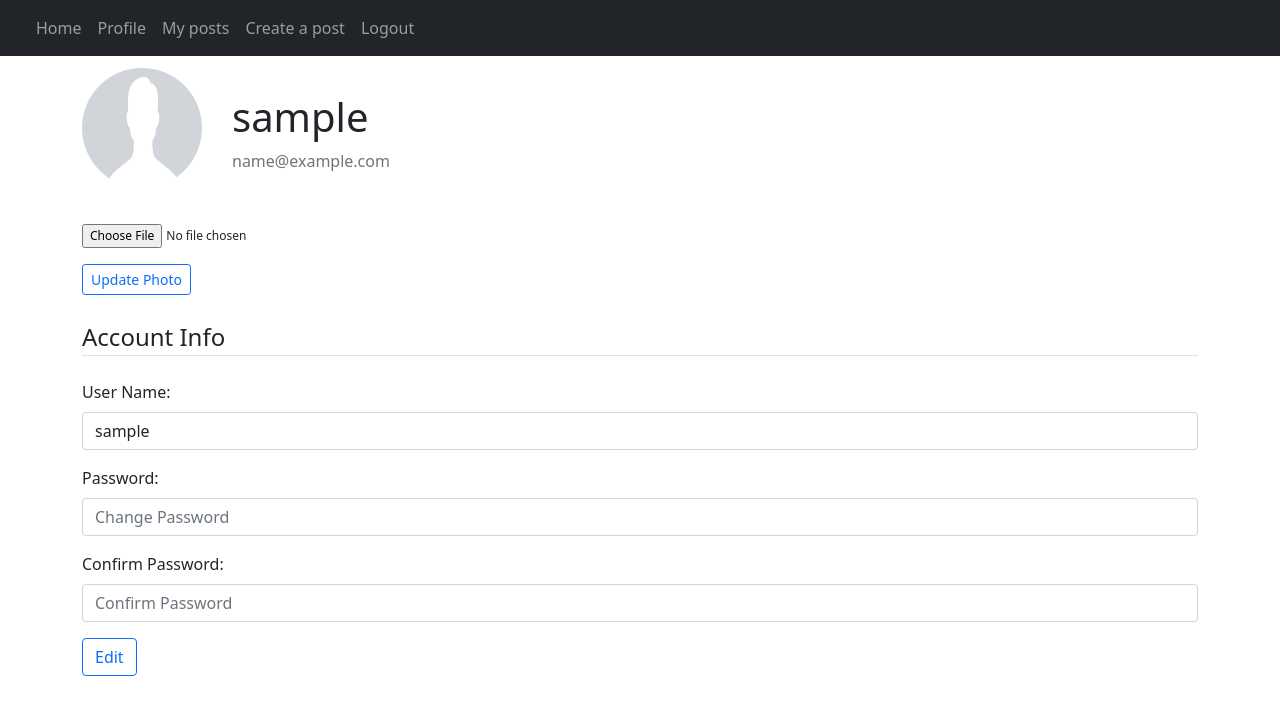
After one commit to JohnnyHsieh1020/Blog_proj, a Flask app: page /profile in a window 1280 px wide. The commit adds this page. Shown: the top 715 px of the page. Run offline with Flask 2, Linux system fonts and the light colour scheme; the visitor is signed in with stand-in values (Sample User, id 1); data comes from the database, SQL or seed files in the repository; some libraries are stand-ins or nearby versions.

Commit message:
performed profile page and set input minlength

```diff
--- a/blog/auth.py
+++ b/blog/auth.py
@@ -4,6 +4,9 @@ from . import db
 from .models import User
 from flask_login import login_user, logout_user, login_required, current_user
 from werkzeug.security import generate_password_hash, check_password_hash
+from werkzeug.utils import secure_filename
+import os
+from datetime import datetime
 
 
 auth = Blueprint('auth', __name__)
@@ -50,16 +53,10 @@ def sign_up():
         # Info restrictions
         if username_exists:
             flash('Name is already in used!', category='error')
-        elif len(username) <= 2:
-            flash('Name must be greater than 2 characters.', category='error')
         elif email_exists:
             flash('Email is already in used!', category='error')
-        elif len(email) <= 4:
-            flash('Email must be greater than 4 characters.', category='error')
         elif pwd_1 != pwd_2:
             flash('Password don\'t match!', category='error')
-        elif len(pwd_1) <= 5:
-            flash('Password must be greater than 5 characters.', category='error')
         else:
             new_user = User(username=username, email=email,
                             pwd=generate_password_hash(pwd_1, method='sha256'))
@@ -72,6 +69,93 @@ def sign_up():
     return render_template('sign_up.html', user=current_user)
 
 
+# Profile Page
+@auth.route('/profile', methods=['Get', 'POST'])
+@login_required  # Access this page if you have logged in.
+def profile():
+    user = User.query.filter_by(id=current_user.id).first()
+
+    if user:
+        if request.method == 'POST':
+            # Get new info
+            name = request.form['name']
+            pwd_1 = request.form['password1']
+            pwd_2 = request.form['password2']
+
+            if current_user.username != name:
+                username_exists = User.query.filter_by(username=name).first()
+                if username_exists:
+                    flash('Name is already in used!', category='error')
+                    return render_template('profile.html', user=current_user, username=current_user.username)
+                elif pwd_1 == '' and pwd_2 == '':
+                    # Update data
+                    user.username = name
+                    db.session.commit()
+
+                    # Show message
+                    flash('Saved!', category='success')
+                elif pwd_1 != pwd_2:
+                    flash('Password don\'t match!', category='error')
+                    return render_template('profile.html', user=current_user, username=current_user.username)
+                else:
+                    # Update data
+                    user.username = name
+                    user.pwd = generate_password_hash(
+                        pwd_1, method='sha256')
+                    db.session.commit()
+
+                    # Show message
+                    flash('Saved!', category='success')
+                # return render_template('profile.html', user=current_user, username=name)
+            else:
+                if pwd_1 == '' and pwd_2 == '':
+                    # Update data
+                    user.username = name
+                    db.session.commit()
+
+                    # Show message
+                    flash('Saved!', category='success')
+                elif pwd_1 != pwd_2:
+                    flash('Password don\'t match!', category='error')
+                    return render_template('profile.html', user=current_user, username=current_user.username)
+                else:
+                    # Update data
+                    user.username = name
+                    user.pwd = generate_password_hash(
+                        pwd_1, method='sha256')
+                    db.session.commit()
+
+                    # Show message
+                    flash('Saved!', category='success')
+            return render_template('profile.html', user=current_user, username=name)
+        else:
+            return render_template('profile.html', user=current_user, username=current_user.username)
+
+
+# Update Photo
+@auth.route('/update_photo', methods=['POST'])
+@login_required  # Access this page if you have logged in.
+def update_photo():
+    user = User.query.filter_by(id=current_user.id).first()
+    file = request.files['image']
+
+    if not file :
+        flash('Please Upload A Photo!', category='error')
+    else:
+        image_name = datetime.now().strftime('%Y%m%d%H%M%S') + secure_filename(file.filename)
+        file.save(os.path.join('blog/static/profile_images', image_name))
+        if user.image_name != 'default.png':
+            os.remove(f"blog/static/profile_images/{user.image_name}")
+            user.image_name = image_name
+            db.session.commit()
+
+        user.image_name = image_name
+        db.session.commit()
+        flash('Saved!', category='success')
+
+    return render_template('profile.html', user=current_user, username=current_user.username)
+
+
 # Logout
 @auth.route('/logout')
 @login_required  # Access this page if you have logged in.
--- a/blog/models.py
+++ b/blog/models.py
@@ -9,6 +9,7 @@ class User(db.Model, UserMixin):
     username = db.Column(db.String(150), unique=True)
     email = db.Column(db.String(150), unique=True)
     pwd = db.Column(db.String(150))
+    image_name = db.Column(db.String(128), nullable=False, default='default.png')
     date_created = db.Column(db.DateTime(timezone=True), default=func.now())
     posts = db.relationship('Post', backref='user',
                             cascade='all, delete, delete-orphan')
--- a/blog/templates/base.html
+++ b/blog/templates/base.html
@@ -69,6 +69,11 @@
                         </li>
                         {% if user.is_authenticated%}
                         <li class="nav-item">
+                            <a class="nav-link" href="/profile"
+                                >Profile</a
+                            >
+                        </li>
+                        <li class="nav-item">
                             <a class="nav-link" href="/posts/{{user.username}}"
                                 >My posts</a
                             >
@@ -99,7 +104,6 @@
             </div>
         </nav>
         <!-- Navbar End -->
-        <br />
         <br />
         <br />
         <!-- Flash Msg-->
@@ -136,8 +140,7 @@
         <div class="container">{% block content %}{% endblock %}</div>
         <!-- Content End -->
         <br />
-        <br />
-        <br />
+
         <!-- Script -->
         <!-- Bootstrap Bundle -->
         <script
--- /dev/null
+++ b/blog/templates/profile.html
@@ -0,0 +1,63 @@
+{% extends 'base.html' %}
+{% block title %}{{username}}{% endblock %}
+{% block content %}
+<div class="content-section" style="padding-top: 20px;">
+    <div class="media">
+        <img class="rounded-circle account-img" style="height: 120px; width: 120px; margin-right: 30px; margin-bottom: 36px;" src="/static/profile_images/{{user.image_name}}">
+        <div class="media-body">
+            <h2 class="account-heading" style="font-size: 2.5rem; margin-top: 25px;">{{username}}</h2>
+            <p class="text-secondary">{{user.email}}</p>
+        </div>
+    </div>
+    <form method="post" action="/update_photo" enctype="multipart/form-data">
+        <div class="form-group">
+            <input class="form-control-file" name="image" id="image" type="file" accept=".png,.jpg,.jpeg" style="font-size: 12px;">
+        </div>
+        <button type="submit" class="btn btn-outline-primary btn-sm">Update Photo</button>
+    </form>
+    <br />
+
+    <legend class="border-bottom mb-4">Account Info</legend>
+    <form method="POST" action="/profile">
+        <div class="form-group">
+            <label for="name">User Name:</label>
+            <input
+                type="text"
+                class="form-control"
+                name="name"
+                id="name"
+                minlength="3"
+                value="{{username}}"
+            />
+        </div>
+
+        <div class="form-group">
+            <label for="password">Password:</label>
+            <input
+                type="password"
+                class="form-control"
+                name="password1"
+                id="password1"
+                minlength="6"
+                placeholder="Change Password"
+            />
+        </div>
+
+        <div class="form-group">
+            <label for="password">Confirm Password:</label>
+            <input
+                type="password"
+                class="form-control"
+                name="password2"
+                id="password2"
+                minlength="6"
+                placeholder="Confirm Password"
+            />
+        </div>
+
+        <button type="submit" class="btn btn-outline-primary">Edit</button>
+    </form>
+    <br />
+
+</div>
+{% endblock %}
--- a/blog/templates/sign_up.html
+++ b/blog/templates/sign_up.html
@@ -12,6 +12,7 @@
             class="form-control"
             name="username"
             id="username"
+            minlength="3"
             placeholder="Enter Your Name"
         />
 
@@ -21,6 +22,7 @@
             class="form-control"
             name="email"
             id="email"
+            minlength="4"
             placeholder="Enter Email"
         />
 
@@ -30,6 +32,7 @@
             class="form-control"
             name="password1"
             id="password1"
+            minlength="6"
             placeholder="Enter Password"
         />
 
@@ -39,6 +42,7 @@
             class="form-control"
             name="password2"
             id="password2"
+            minlength="6"
             placeholder="Confirm Password"
         />
         <br />
--- a/blog/views.py
+++ b/blog/views.py
@@ -4,6 +4,7 @@ from .models import User, Post, Comment, Like
 from . import db
 from werkzeug.utils import secure_filename
 import os
+from datetime import datetime
 
 
 views = Blueprint('views', __name__)
@@ -43,7 +44,7 @@ def create_post():
 
             return redirect(url_for('views.home'))
         elif file and allowed_file(file.filename):
-            image_name = secure_filename(file.filename)
+            image_name = datetime.now().strftime('%Y%m%d%H%M%S') + secure_filename(file.filename)
             file.save(os.path.join('blog/static/images', image_name))
             post = Post(content=content, image_name=image_name,
                         author_id=current_user.id)
@@ -53,8 +54,6 @@ def create_post():
             flash('Post created!', category='success')
 
             return redirect(url_for('views.home'))
-        else:
-            flash('Allowed Image Types: .png .jpg .jpeg .gif', category='error')
 
     return render_template('create_post.html', user=current_user)
 
```
Also changed, not shown: blog/templates/create_post.html (+9 -10 lines), blog/templates/posts.html (+7 -0 lines), blog/templates/posts_div.html (+5 -5 lines), blog/static/profile_images/default.png (added).
